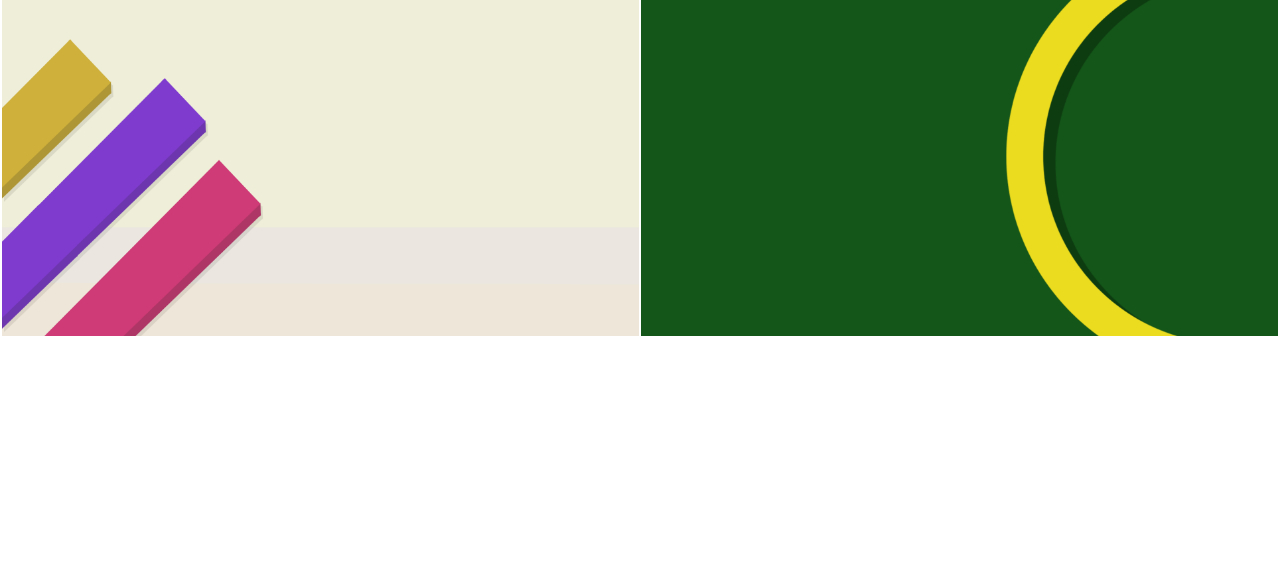
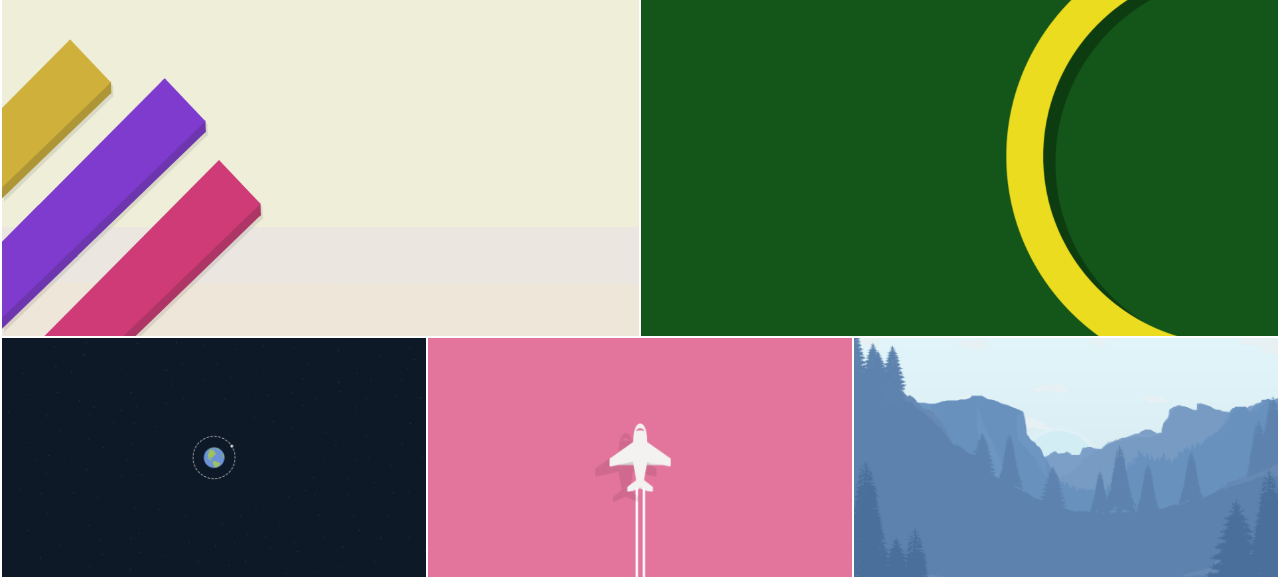
Before and after one commit to KuebikoYT/KuebikoYT.github.io, a website: page portfolio.html in a window 1280 px wide. Shown: the part 2555-3134 px from the top of the page. Before the commit the page ends 2893 px from the top, so only its background shows below. Drawn offline with nearby package versions, Linux system fonts and the light colour scheme.

Commit message:
NewImagesinPortfolio

```diff
--- a/portfolio.html
+++ b/portfolio.html
@@ -59,7 +59,7 @@
   <img src="Kollorfull.png">
   <img src="KuebikoLogo.png">
   <img src="ios11.png">
-  <img src="OtherNewKuebikoBanner.png"> <img src="OtherNewKuebikoLogo.png"> <img src="SolarPanels.png"> <img src="KuebikoWallpaper.png"> <img src="KuebikoBannerNew.png"> <img src="top5tweaks.png"> <img src="PaintBanner.png"> <img src="Monochrome.png"> <img src="Wallpaper4.png"> <img src="Wallpaper2nd.png"> <img src="YoutubeLogo.png"> <img src="lol.png"> <img src="YoutubeBanner.png"> <img src="Wallpaper3.png"> <img src="Wallpaper1.png"> </div>
+  <img src="OtherNewKuebikoBanner.png"> <img src="OtherNewKuebikoLogo.png"> <img src="SolarPanels.png"> <img src="KuebikoWallpaper.png"> <img src="KuebikoBannerNew.png"> <img src="top5tweaks.png"> <img src="PaintBanner.png"> <img src="Monochrome.png"> <img src="Wallpaper4.png"> <img src="Wallpaper2nd.png"> <img src="YoutubeLogo.png"> <img src="lol.png"> <img src="YoutubeBanner.png"> <img src="Wallpaper3.png"> <img src="Wallpaper1.png"> <img src="Earth.png"> <img src="Plane.png"> <img src="SnowWallpaper.png"> </div>
  <script
   src="https://code.jquery.com/jquery-2.2.4.js"
   integrity="sha256-iT6Q9iMJYuQiMWNd9lDyBUStIq/8PuOW33aOqmvFpqI="
```
Also changed, not shown: Earth.png (added), Plane.png (added), SnowWallpaper.png (added).
